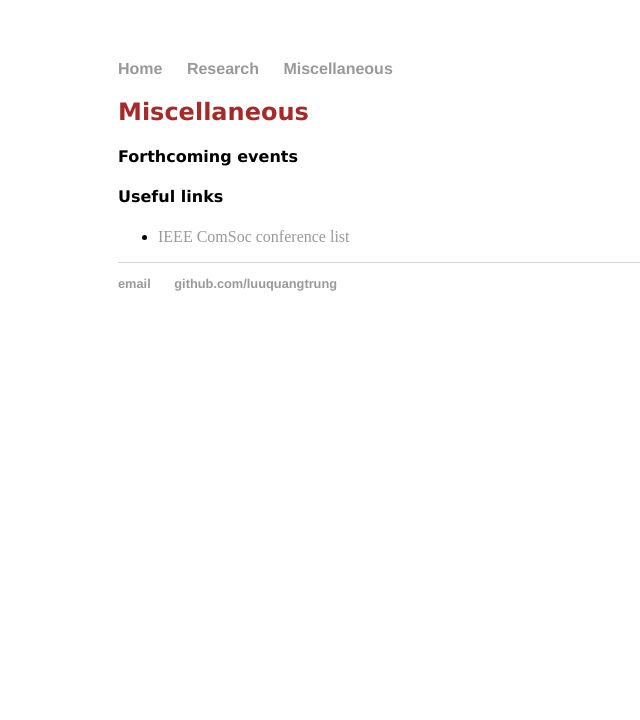
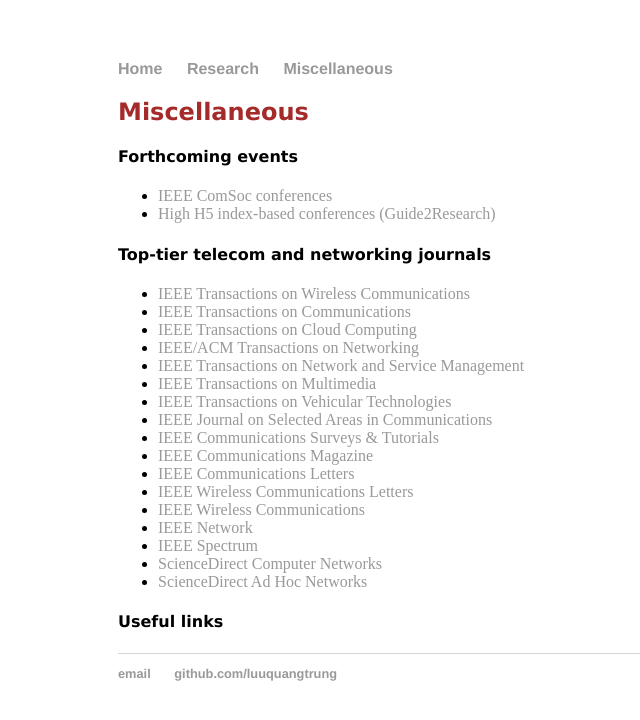
Before and after one commit to luuquangtrung/luuquangtrung.github.io_v1, a Jekyll site: the page built from misc/index.html, in a window 1280 px wide. Shown: the top 720 px of the page, without its empty margins (74-714 px from the left). Built offline with Jekyll 4.4.1, drawn with Linux system fonts in a browser that asks for light colours.

Commit message:
Update index.html

```diff
--- a/misc/index.html
+++ b/misc/index.html
@@ -13,14 +13,41 @@
 <h4 style="font-family:verdana;">Forthcoming events</h4>
 </div>
 
+<ul>
+	<li>
+		<a href="https://www.comsoc.org/conferences/conferencesearch">IEEE ComSoc conferences</a>
+	</li>
+	<li>
+		<a href="http://www.guide2research.com/topconf/network-communication">High H5 index-based conferences (Guide2Research) </a>
+	</li>
+</ul>
+
 <!-- <div>&nbsp;</div> -->
+
+<div>
+<h4 style="font-family:verdana;">Top-tier telecom and networking journals</h4>
+</div>
+
+<ul>
+	<li> <a href="http://ieeexplore.ieee.org/xpl/tocresult.jsp?isnumber=4656680"> IEEE Transactions on Wireless Communications </a> </li>
+	<li> <a href="http://ieeexplore.ieee.org/xpl/tocresult.jsp?isnumber=5497975"> IEEE Transactions on Communications </a> </li>
+	<li> <a href="http://ieeexplore.ieee.org/xpl/RecentIssue.jsp?punumber=6245519"> IEEE Transactions on Cloud Computing </a> </li>
+	<li> <a href="http://ieeexplore.ieee.org/xpl/RecentIssue.jsp?punumber=90"> IEEE/ACM Transactions on Networking </a> </li>
+	<li> <a href="http://ieeexplore.ieee.org/xpl/RecentIssue.jsp?punumber=4275028"> IEEE Transactions on Network and Service Management </a> </li>
+	<li> <a href="http://ieeexplore.ieee.org/xpl/RecentIssue.jsp?punumber=6046"> IEEE Transactions on Multimedia </a> </li>
+	<li> <a href="http://ieeexplore.ieee.org/xpl/tocresult.jsp?isnumber=4356907"> IEEE Transactions on Vehicular Technologies </a> </li>
+	<li> <a href="http://ieeexplore.ieee.org/xpl/RecentIssue.jsp?punumber=49"> IEEE Journal on Selected Areas in Communications </a> </li>
+	<li> <a href="http://ieeexplore.ieee.org/xpl/RecentIssue.jsp?punumber=9739"> IEEE Communications Surveys & Tutorials </a> </li>
+	<li> <a href="http://ieeexplore.ieee.org/xpl/tocresult.jsp?isnumber=7593423"> IEEE Communications Magazine </a> </li>
+	<li> <a href="http://ieeexplore.ieee.org/xpl/tocresult.jsp?isnumber=5534602"> IEEE Communications Letters </a> </li>
+	<li> <a href="http://ieeexplore.ieee.org/xpl/tocresult.jsp?isnumber=6065724"> IEEE Wireless Communications Letters </a> </li>
+	<li> <a href="http://ieeexplore.ieee.org/xpl/tocresult.jsp?isnumber=7593426"> IEEE Wireless Communications </a> </li>
+	<li> <a href="http://ieeexplore.ieee.org/xpl/tocresult.jsp?isnumber=7593428"> IEEE Network </a> </li>
+	<li> <a href="https://spectrum.ieee.org/"> IEEE Spectrum </a> </li>
+	<li> <a href="http://www.sciencedirect.com/science/journal/aip/13891286"> ScienceDirect Computer Networks </a> </li>
+	<li> <a href="http://www.sciencedirect.com/science/journal/15708705?sdc=1"> ScienceDirect Ad Hoc Networks </a> </li>
+</ul>
 
 <div>
 <h4 style="font-family:verdana;">Useful links</h4>
 </div>
-
-<ul>
-	<li>
-	<a href="https://www.comsoc.org/conferences/conferencesearch">IEEE ComSoc conference list</a>
-	</li>
-</ul>
```
